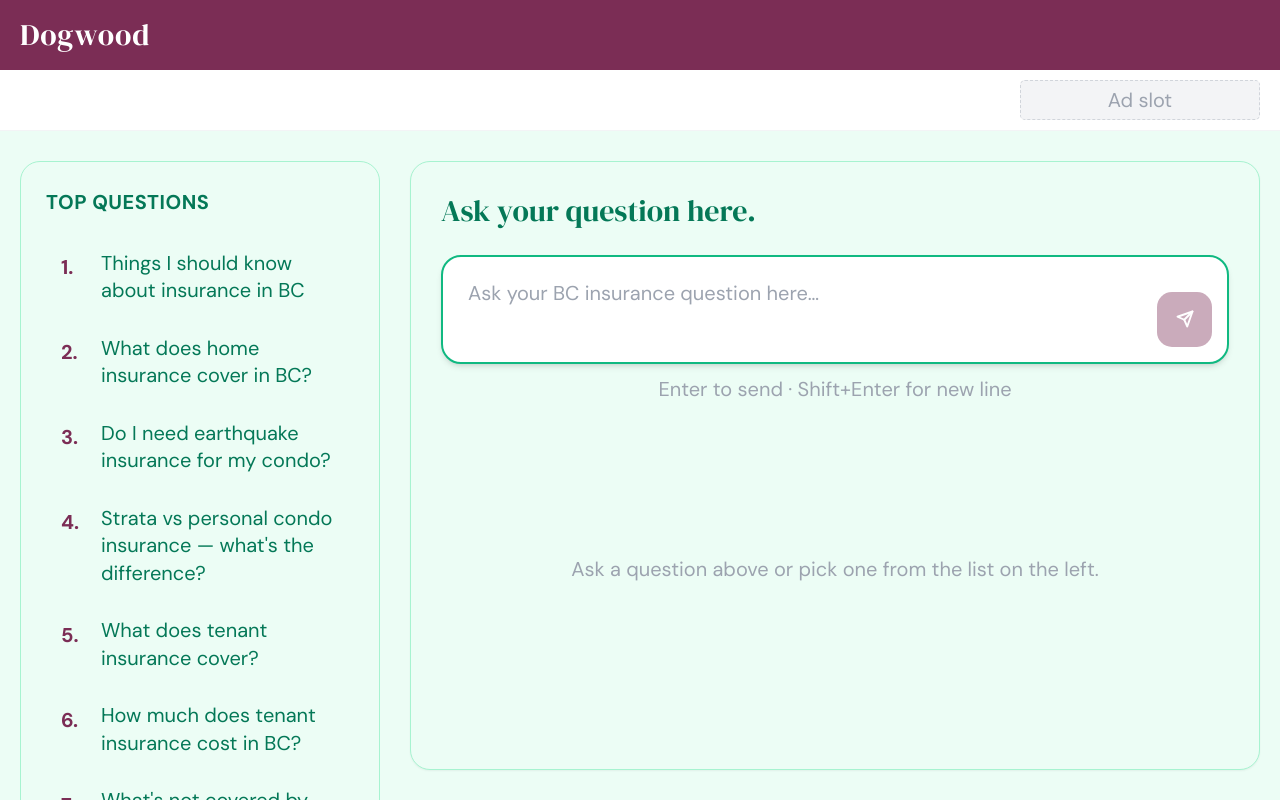
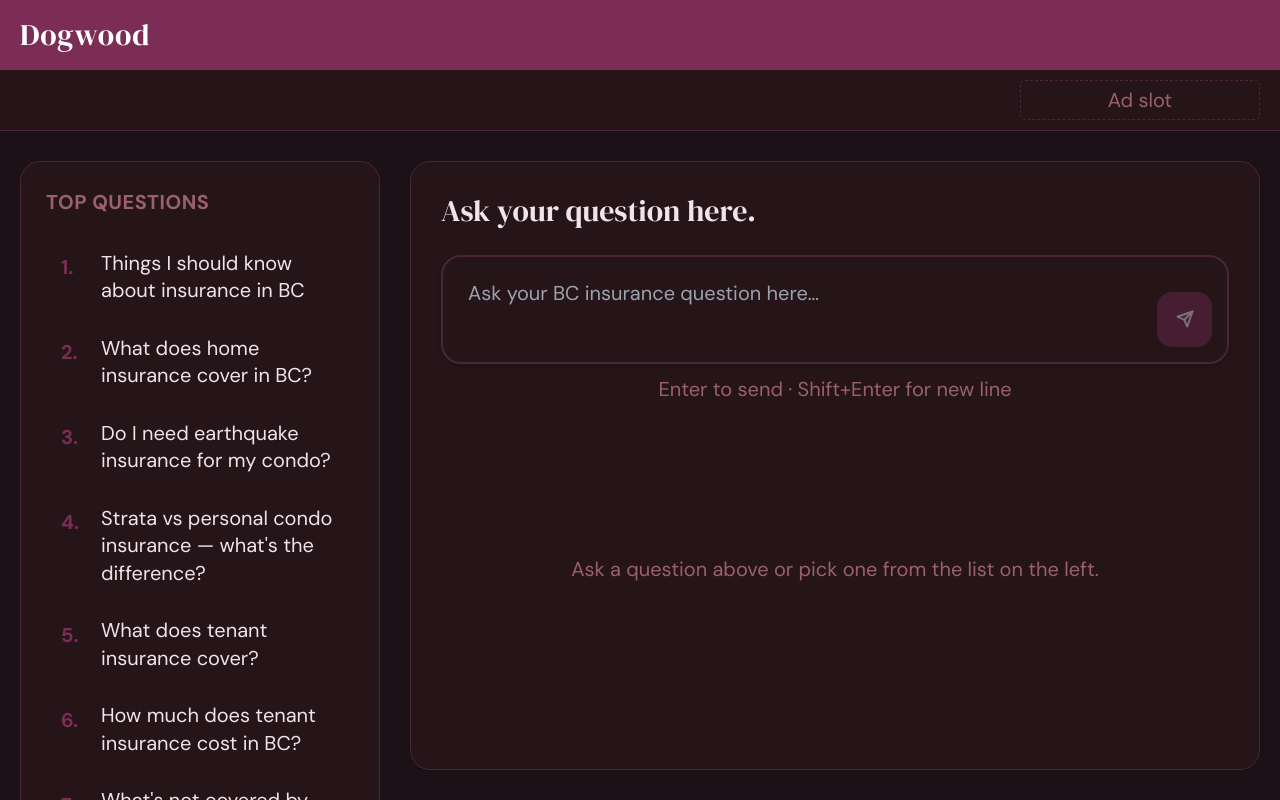
Before and after one commit to bennykaker/dogwood, a Next.js app: page / in a window 1280 px wide. Shown: the top 800 px of the page. Built offline with nearby package versions, Linux system fonts and the light colour scheme.

Commit message:
Full charcoal/plum theme, no green

```diff
--- a/app/components/ChatInterface.tsx
+++ b/app/components/ChatInterface.tsx
@@ -8,16 +8,23 @@
   escalated?: boolean
 }
 
+const PLUM = '#7b2d55'
+const PLUM_DARK = '#251519'
+const BUBBLE_BG = '#2e1620'
+const BUBBLE_BORDER = '#4a2535'
+const TEXT = '#f0e4eb'
+const TEXT_MUTED = '#9a6070'
+
 function TypingIndicator() {
   return (
     <div className="flex items-start gap-3">
-      <div className="w-9 h-9 rounded-full bg-forest-600 flex items-center justify-center text-white text-base font-bold flex-shrink-0">
+      <div className="w-9 h-9 rounded-full flex items-center justify-center text-base font-bold flex-shrink-0 text-white" style={{ backgroundColor: PLUM }}>
         D
       </div>
-      <div className="bg-forest-50 border border-forest-100 dark:bg-forest-700 dark:border-forest-600 rounded-2xl rounded-tl-sm px-4 py-3 flex items-center gap-1.5">
-        <span className="typing-dot w-2 h-2 rounded-full bg-forest-400 inline-block" />
-        <span className="typing-dot w-2 h-2 rounded-full bg-forest-400 inline-block" />
-        <span className="typing-dot w-2 h-2 rounded-full bg-forest-400 inline-block" />
+      <div className="rounded-2xl rounded-tl-sm px-4 py-3 flex items-center gap-1.5" style={{ backgroundColor: BUBBLE_BG, border: `1px solid ${BUBBLE_BORDER}` }}>
+        <span className="typing-dot w-2 h-2 rounded-full inline-block" style={{ backgroundColor: PLUM }} />
+        <span className="typing-dot w-2 h-2 rounded-full inline-block" style={{ backgroundColor: PLUM }} />
+        <span className="typing-dot w-2 h-2 rounded-full inline-block" style={{ backgroundColor: PLUM }} />
       </div>
     </div>
   )
@@ -25,28 +32,26 @@
 
 function MessageBubble({ msg }: { msg: Message }) {
   const isUser = msg.role === 'user'
-  const plum = '#7b2d55'
   return (
     <div className={`flex items-start gap-3 ${isUser ? 'flex-row-reverse' : ''}`}>
       <div
         className="w-9 h-9 rounded-full flex items-center justify-center text-base font-bold flex-shrink-0 text-white"
-        style={{ backgroundColor: isUser ? plum : '#059669' }}
+        style={{ backgroundColor: PLUM }}
       >
         {isUser ? 'You' : 'D'}
       </div>
       <div className={`max-w-[80%] flex flex-col gap-1.5 ${isUser ? 'items-end' : 'items-start'}`}>
         <div
-          className={`px-4 py-3 rounded-2xl text-base leading-relaxed whitespace-pre-wrap ${
-            isUser
-              ? 'text-white rounded-tr-sm'
-              : 'bg-white border border-gray-200 text-gray-800 rounded-tl-sm dark:bg-forest-700 dark:border-forest-600 dark:text-gray-100'
-          }`}
-          style={isUser ? { backgroundColor: plum } : {}}
+          className="px-4 py-3 rounded-2xl text-base leading-relaxed whitespace-pre-wrap"
+          style={isUser
+            ? { backgroundColor: PLUM, color: TEXT, borderRadius: '1rem', borderTopRightRadius: '0.25rem' }
+            : { backgroundColor: BUBBLE_BG, border: `1px solid ${BUBBLE_BORDER}`, color: TEXT, borderRadius: '1rem', borderTopLeftRadius: '0.25rem' }
+          }
         >
           {msg.content}
         </div>
         {msg.escalated && (
-          <p className="text-base text-amber-600 dark:text-amber-400 font-medium px-1">
+          <p className="text-base font-medium px-1" style={{ color: '#c9884a' }}>
             We&apos;ve flagged this for a real person. Check back soon.
           </p>
         )}
@@ -65,7 +70,6 @@
   const bottomRef = useRef<HTMLDivElement>(null)
   const textareaRef = useRef<HTMLTextAreaElement>(null)
 
-  // Fire pending question from sidebar
   useEffect(() => {
     if (pendingQuestion) {
       sendMessage(pendingQuestion)
@@ -130,9 +134,12 @@
   return (
     <div className="flex flex-col flex-1 min-h-0">
 
-      {/* Prominent input at top */}
+      {/* Input */}
       <div className="mb-5">
-        <div className="flex gap-3 items-end bg-white dark:bg-forest-800 border-2 border-forest-300 dark:border-forest-500 rounded-2xl p-3 shadow-md focus-within:border-forest-500 dark:focus-within:border-forest-400 transition-colors">
+        <div
+          className="flex gap-3 items-end rounded-2xl p-3 shadow-md transition-colors"
+          style={{ backgroundColor: PLUM_DARK, border: `2px solid ${BUBBLE_BORDER}` }}
+        >
           <textarea
             ref={textareaRef}
             value={input}
@@ -142,14 +149,14 @@
             rows={2}
             disabled={loading}
             autoFocus
-            className="flex-1 resize-none bg-transparent text-base text-gray-800 dark:text-gray-100 placeholder-gray-400 dark:placeholder-forest-400 outline-none py-1 px-2 leading-relaxed"
-            style={{ maxHeight: '160px' }}
+            className="flex-1 resize-none bg-transparent text-base outline-none py-1 px-2 leading-relaxed"
+            style={{ color: TEXT, maxHeight: '160px' }}
           />
           <button
             onClick={() => sendMessage(input)}
             disabled={!input.trim() || loading}
-            className="w-11 h-11 rounded-xl disabled:opacity-40 disabled:cursor-not-allowed flex items-center justify-center flex-shrink-0 transition-colors"
-            style={{ backgroundColor: '#7b2d55' }}
+            className="w-11 h-11 rounded-xl disabled:opacity-40 disabled:cursor-not-allowed flex items-center justify-center flex-shrink-0 transition-opacity"
+            style={{ backgroundColor: PLUM }}
             aria-label="Send"
           >
             <svg width="18" height="18" viewBox="0 0 24 24" fill="none" stroke="white" strokeWidth="2.5" strokeLinecap="round" strokeLinejoin="round">
@@ -158,16 +165,16 @@
             </svg>
           </button>
         </div>
-        <p className="text-base text-gray-400 dark:text-forest-500 mt-2 text-center">
+        <p className="text-base mt-2 text-center" style={{ color: TEXT_MUTED }}>
           Enter to send · Shift+Enter for new line
         </p>
       </div>
 
-      {/* Message history */}
+      {/* Messages */}
       <div className="flex-1 min-h-0 overflow-y-auto chat-scroll flex flex-col gap-4 pb-2">
         {messages.length === 0 && (
-          <div className="flex flex-col items-center justify-center h-full text-center py-16 gap-3">
-            <p className="text-base text-gray-400 dark:text-forest-400">
+          <div className="flex flex-col items-center justify-center h-full text-center py-16">
+            <p className="text-base" style={{ color: TEXT_MUTED }}>
               Ask a question above or pick one from the list on the left.
             </p>
           </div>
--- a/app/components/QuestionSidebar.tsx
+++ b/app/components/QuestionSidebar.tsx
@@ -18,8 +18,8 @@
 export default function QuestionSidebar({ onQuestion }: { onQuestion: (q: string) => void }) {
   return (
     <aside className="w-72 flex-shrink-0 flex flex-col">
-      <div className="bg-forest-50 dark:bg-forest-800 border border-forest-200 dark:border-forest-700 rounded-2xl p-5 flex flex-col flex-1">
-        <h2 className="text-base font-bold text-forest-700 dark:text-white uppercase tracking-wide mb-4">
+      <div className="rounded-2xl p-5 flex flex-col flex-1" style={{ backgroundColor: '#251519', border: '1px solid #4a2535' }}>
+        <h2 className="text-base font-bold uppercase tracking-wide mb-4" style={{ color: '#9a6070' }}>
           Top Questions
         </h2>
         <ol className="flex flex-col gap-1 flex-1">
@@ -27,12 +27,15 @@
             <li key={q}>
               <button
                 onClick={() => onQuestion(q)}
-                className="w-full text-left flex items-start gap-3 px-3 py-2.5 rounded-xl hover:bg-forest-50 dark:hover:bg-forest-700 transition-colors group"
+                className="w-full text-left flex items-start gap-3 px-3 py-2.5 rounded-xl transition-colors group"
+                style={{ ['--hover-bg' as string]: '#3a1a28' }}
+                onMouseEnter={e => (e.currentTarget.style.backgroundColor = '#3a1a28')}
+                onMouseLeave={e => (e.currentTarget.style.backgroundColor = 'transparent')}
               >
                 <span className="text-base font-bold w-5 flex-shrink-0 mt-0.5" style={{ color: '#7b2d55' }}>
                   {i + 1}.
                 </span>
-                <span className="text-base text-forest-700 dark:text-forest-200 leading-snug group-hover:text-forest-900 dark:group-hover:text-white">
+                <span className="text-base leading-snug" style={{ color: '#f0e4eb' }}>
                   {q}
                 </span>
               </button>
--- a/app/globals.css
+++ b/app/globals.css
@@ -10,6 +10,8 @@
 
 body {
   font-family: 'DM Sans', system-ui, sans-serif;
+  background-color: #1c1117;
+  color: #f0e4eb;
 }
 
 @keyframes blink {
--- a/app/page.tsx
+++ b/app/page.tsx
@@ -9,14 +9,14 @@
   const [pendingQuestion, setPendingQuestion] = useState<string | null>(null)
 
   return (
-    <div className="flex flex-col h-screen bg-forest-50 dark:bg-forest-900">
+    <div className="flex flex-col h-screen" style={{ backgroundColor: '#1c1117' }}>
       <Nav />
 
       {/* Ad bar */}
-      <div className="bg-white border-b border-gray-100 dark:bg-forest-800 dark:border-forest-700 flex-shrink-0">
+      <div className="flex-shrink-0" style={{ backgroundColor: '#251519', borderBottom: '1px solid #4a2535' }}>
         <div className="max-w-6xl mx-auto px-4 py-2 flex items-center justify-end">
-          <div className="w-48 h-8 bg-gray-100 dark:bg-forest-700 rounded border border-dashed border-gray-300 dark:border-forest-600 flex items-center justify-center">
-            <span className="text-base text-gray-400 dark:text-forest-400">Ad slot</span>
+          <div className="w-48 h-8 rounded border border-dashed flex items-center justify-center" style={{ borderColor: '#4a2535' }}>
+            <span className="text-base" style={{ color: '#9a6070' }}>Ad slot</span>
           </div>
         </div>
       </div>
@@ -30,8 +30,8 @@
         </div>
 
         {/* Chat panel */}
-        <div className="flex-1 min-w-0 flex flex-col h-full bg-forest-50 dark:bg-forest-800 border border-forest-200 dark:border-forest-700 rounded-2xl p-6 shadow-sm">
-          <h1 className="font-serif text-2xl text-forest-700 dark:text-white mb-5 leading-tight">
+        <div className="flex-1 min-w-0 flex flex-col h-full rounded-2xl p-6 shadow-sm" style={{ backgroundColor: '#251519', border: '1px solid #4a2535' }}>
+          <h1 className="font-serif text-2xl mb-5 leading-tight" style={{ color: '#f0e4eb' }}>
             Ask your question here.
           </h1>
           <ChatInterface
```
Also changed, not shown: app/components/NewHereModal.tsx (+18 -10 lines).
